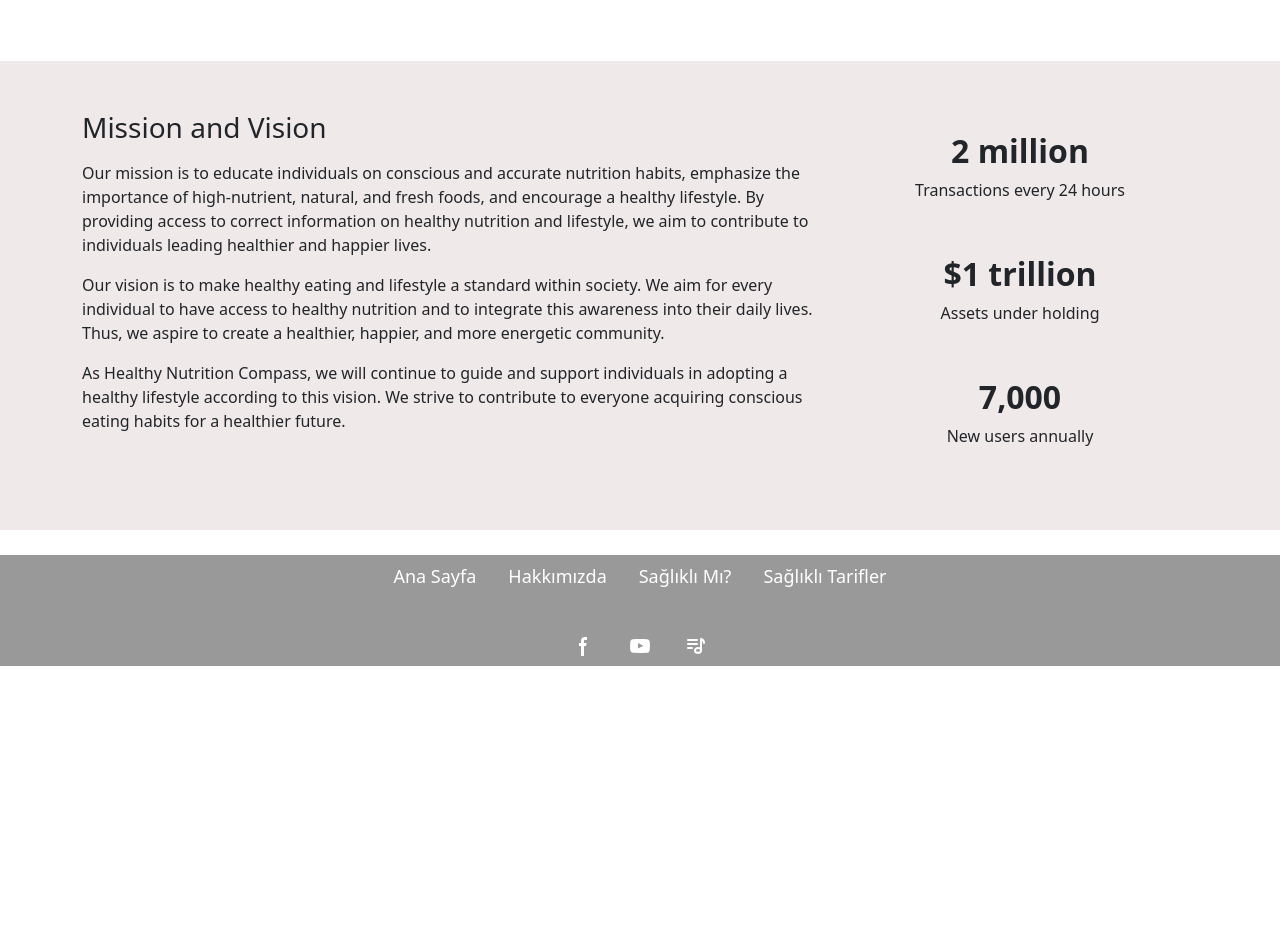
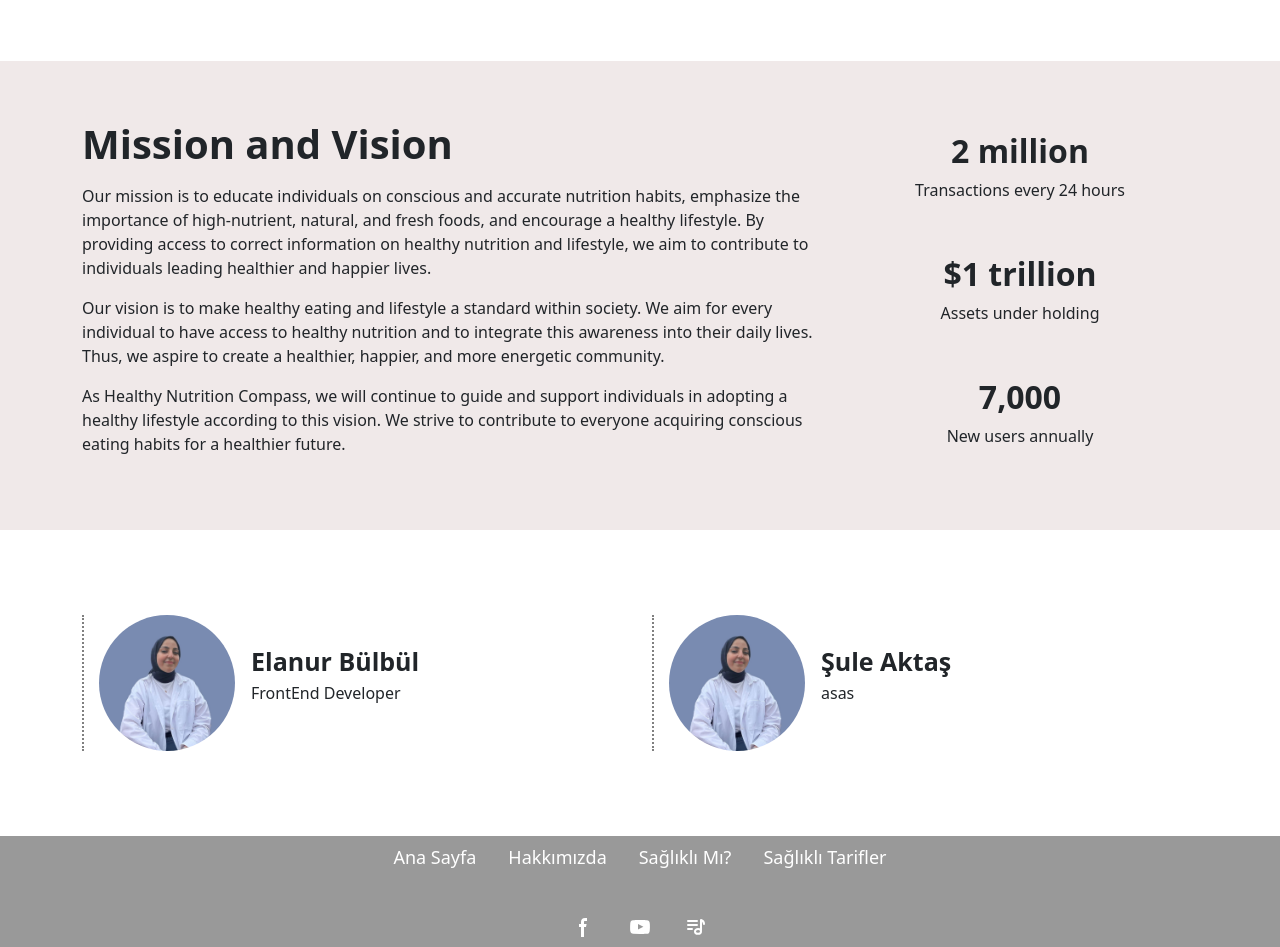
Before and after one commit to elanurbulbul/HealthyNutritionMap, a React (Create React App) app: page /hakkimizda in a window 1280 px wide. Shown: the part 640-1587 px from the top of the page. Before the commit the page ends 1306 px from the top, so only its background shows below. Built offline with nearby package versions, Linux system fonts and the light colour scheme.

Commit message:
FinishedAboutPage

```diff
--- a/src/components/Header/index.scss
+++ b/src/components/Header/index.scss
@@ -7,7 +7,6 @@
     &:hover {
       color: white;
       background: rgba(0, 0, 0, 0.4);
-      border-radius: 20px;
     }
   }
 }
--- a/src/pages/AboutPage/Hakkimizda.js
+++ b/src/pages/AboutPage/Hakkimizda.js
@@ -4,6 +4,7 @@ import Loading from "../../components/Loading/index";
 import { Container, Row, Col } from "react-bootstrap";
 import "./index.scss";
 import healthyNutrition from "../../img/AboutPage/abotPageHealthyNutrition.jpg";
+import personEla from "../../img/AboutPage/personEla.jpeg";
 
 const Hakkimizda = () => {
   const [loading, setLoading] = useState(false);
@@ -29,8 +30,8 @@ const Hakkimizda = () => {
                 className="w-100 "
               />
             </Col>
-            <Col lg={4} className="align-self-center ">
-              <div className="hero-section-description">
+            <Col lg={4} className="align-self-end ">
+              <div className="hero-section-description ">
                 <h2 className="hero-section-title">
                   Now it's your turn to eating healthy...
                 </h2>
@@ -49,11 +50,10 @@ const Hakkimizda = () => {
       <section className="stats-section">
         <Container>
           <Row>
-            <Col lg={8} sm={12}>
-              <h3 className="mb-3 ">Mission and Vision</h3>
+            <Col lg={8} sm={12} className="align-self-center ">
+              <h3 className="stats-section-title mb-3 ">Mission and Vision</h3>
               <div className="stats-section-description">
                 <p>
-                  {" "}
                   Our mission is to educate individuals on conscious and
                   accurate nutrition habits, emphasize the importance of
                   high-nutrient, natural, and fresh foods, and encourage a
@@ -78,9 +78,7 @@ const Hakkimizda = () => {
               </div>
             </Col>
             <Col lg={4} sm={12}>
-
-
-                  <Row  className="stats-formation d-md-flex justify-content-bet  " >
+              <Row className="stats-formation d-md-flex justify-content-bet  ">
                 {stats.map((stat) => (
                   <Col key={stat.id} lg={12} md={4} className="mx-auto  py-3">
                     <div>
@@ -90,8 +88,38 @@ const Hakkimizda = () => {
                   </Col>
                 ))}
               </Row>
-
-
+            </Col>
+          </Row>
+        </Container>
+      </section>
+      <section className="team-section">
+        <Container>
+          <Row>
+            <Col  md={6} sm={12} >
+              <div className="team-section-description d-flex align-items-center ">
+                <img
+                  className=" team-section-img w-25 h-25 rounded-circle me-3 "
+                  src={personEla}
+                  alt="Elanur Bülbül"
+                />
+                <div className="team-section-information ">
+                  <h3 className="team-section-title ">Elanur Bülbül</h3>
+                  <p className="team-section-role">FrontEnd Developer</p>
+                </div>
+              </div>
+            </Col>
+            <Col md={6} sm={12}>
+              <div className="team-section-description d-flex align-items-center text-start ">
+                <img
+                  className="team-section-img w-25 h-25 rounded-circle me-3 "
+                  src={personEla}
+                  alt="Şule Aktaş"
+                />
+                <div className="team-section-information">
+                  <h3 className="team-section-title">Şule Aktaş</h3>
+                  <p className="team-section-role">asas</p>
+                </div>
+              </div>
             </Col>
           </Row>
         </Container>
--- a/src/pages/AboutPage/index.scss
+++ b/src/pages/AboutPage/index.scss
@@ -2,11 +2,12 @@
   .hero-section {
     text-align: start;
     .hero-section-description {
-      font-family: monospace;
+      font-family:cursive;
       line-height: 20px;
       .hero-section-title {
         font-size: 40px;
         font-weight: 700;
+        margin-bottom: 30px;
       }
       .hero-section-text {
         font-size: 20px;
@@ -16,6 +17,10 @@
   .stats-section {
     background: #f0e9e9;
     text-align: start;
+    .stats-section-title{
+      font-size: 40px;
+      font-weight: 600;
+    }
     .stats-formation {
 
       text-align: center;
@@ -29,4 +34,20 @@
       }
     }
   }
+  .team-section{
+
+    .team-section-description{
+      text-align: start;
+      border-left: 2px dotted gray ;
+      margin:10px 0;
+      .team-section-img{
+        margin-left: 15px;
+      }
+      .team-section-title{
+        margin-bottom: 5px;
+        font-size: 25px;
+        font-weight: 600;
+      }
+    }
+  }
 }
```
Also changed, not shown: src/img/AboutPage/personEla.jpeg (added). Lines whose indentation alone changed are shown as unchanged.
